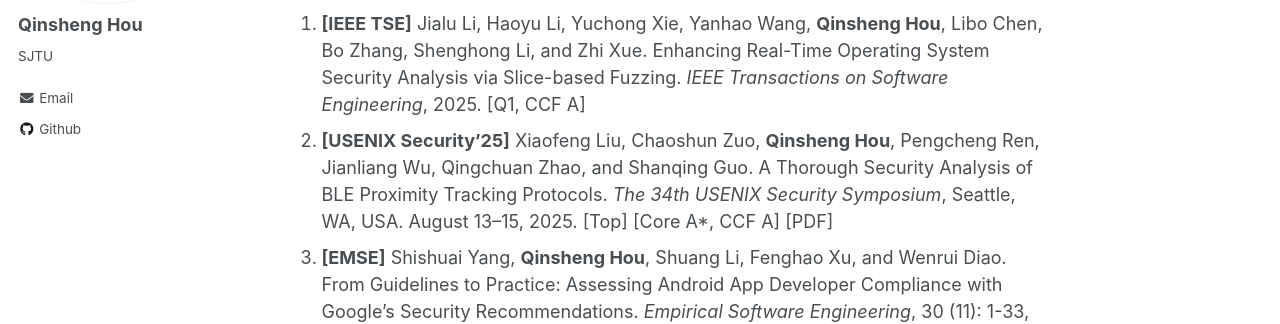
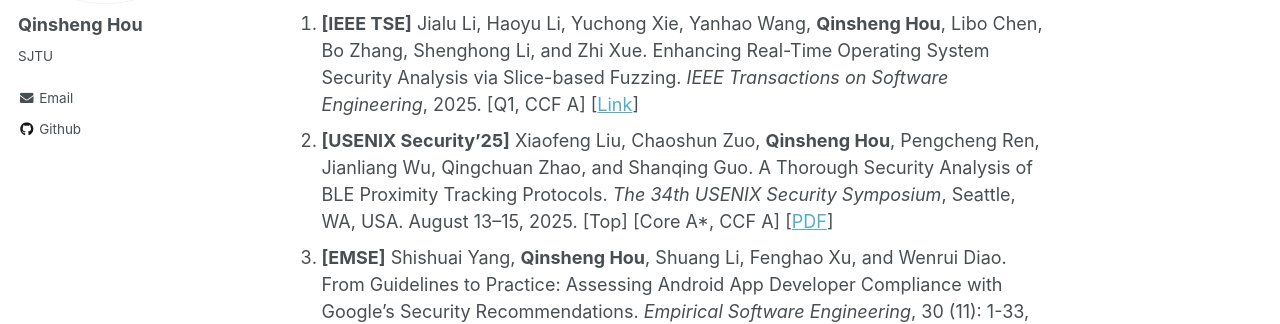
Before and after one commit to chicharitomu14/chicharitomu14.github.io, a Jekyll site: the page built from _pages/about.md, in a window 1280 px wide and 900 px high, scrolled down 375 px. Shown: the part 166-490 px from the top of the window. Built offline with Jekyll 4.4.1, drawn with Linux system fonts in a browser that asks for light colours.

Commit message:
update paper info

```diff
--- a/_pages/about.md
+++ b/_pages/about.md
@@ -17,8 +17,8 @@ Publications
 
 ### 2025
 
-1. **[IEEE TSE]** Jialu Li, Haoyu Li, Yuchong Xie, Yanhao Wang, **Qinsheng Hou**, Libo Chen, Bo Zhang, Shenghong Li, and Zhi Xue. Enhancing Real-Time Operating System Security Analysis via Slice-based Fuzzing.  *IEEE Transactions on Software Engineering*, 2025. [Q1, CCF A]
-2. **[USENIX Security’25]** Xiaofeng Liu, Chaoshun Zuo, **Qinsheng Hou**, Pengcheng Ren, Jianliang Wu, Qingchuan Zhao, and Shanqing Guo. A Thorough Security Analysis of BLE Proximity Tracking Protocols. *The 34th USENIX Security Symposium*, Seattle, WA, USA. August 13–15, 2025. [Top] [Core A\*, CCF A] [PDF]
+1. **[IEEE TSE]** Jialu Li, Haoyu Li, Yuchong Xie, Yanhao Wang, **Qinsheng Hou**, Libo Chen, Bo Zhang, Shenghong Li, and Zhi Xue. Enhancing Real-Time Operating System Security Analysis via Slice-based Fuzzing.  *IEEE Transactions on Software Engineering*, 2025. [Q1, CCF A] [[Link](https://www.computer.org/csdl/journal/ts/5555/01/11185190/2aB2S4Om2ze)]
+2. **[USENIX Security’25]** Xiaofeng Liu, Chaoshun Zuo, **Qinsheng Hou**, Pengcheng Ren, Jianliang Wu, Qingchuan Zhao, and Shanqing Guo. A Thorough Security Analysis of BLE Proximity Tracking Protocols. *The 34th USENIX Security Symposium*, Seattle, WA, USA. August 13–15, 2025. [Top] [Core A\*, CCF A] [[PDF](https://www.usenix.org/system/files/usenixsecurity25-liu-xiaofeng.pdf)]
 3. **[EMSE]** Shishuai Yang, **Qinsheng Hou**, Shuang Li, Fenghao Xu, and Wenrui Diao. From Guidelines to Practice: Assessing Android App Developer Compliance with Google’s Security Recommendations. *Empirical Software Engineering*, 30 (11): 1-33, 2025. [Q1, CCF B] [[Link](https://rdcu.be/dYrz6)]
 4. **[IEEE IOTJ]** Ran Yan, Weina Niu (✉️), **Qinsheng Hou** (✉️), YuChi Su, Jiacheng Gong, and Xiaosong Zhang. CAED: A Comprehensive Android Emulator Detection Framework with Data Augmentation. *IEEE Internet of Things Journal*, 12(13): 22847 - 22861, 2025. [Q1, CCF C] [[Link](https://ieeexplore.ieee.org/abstract/document/10935812)]
 
```
